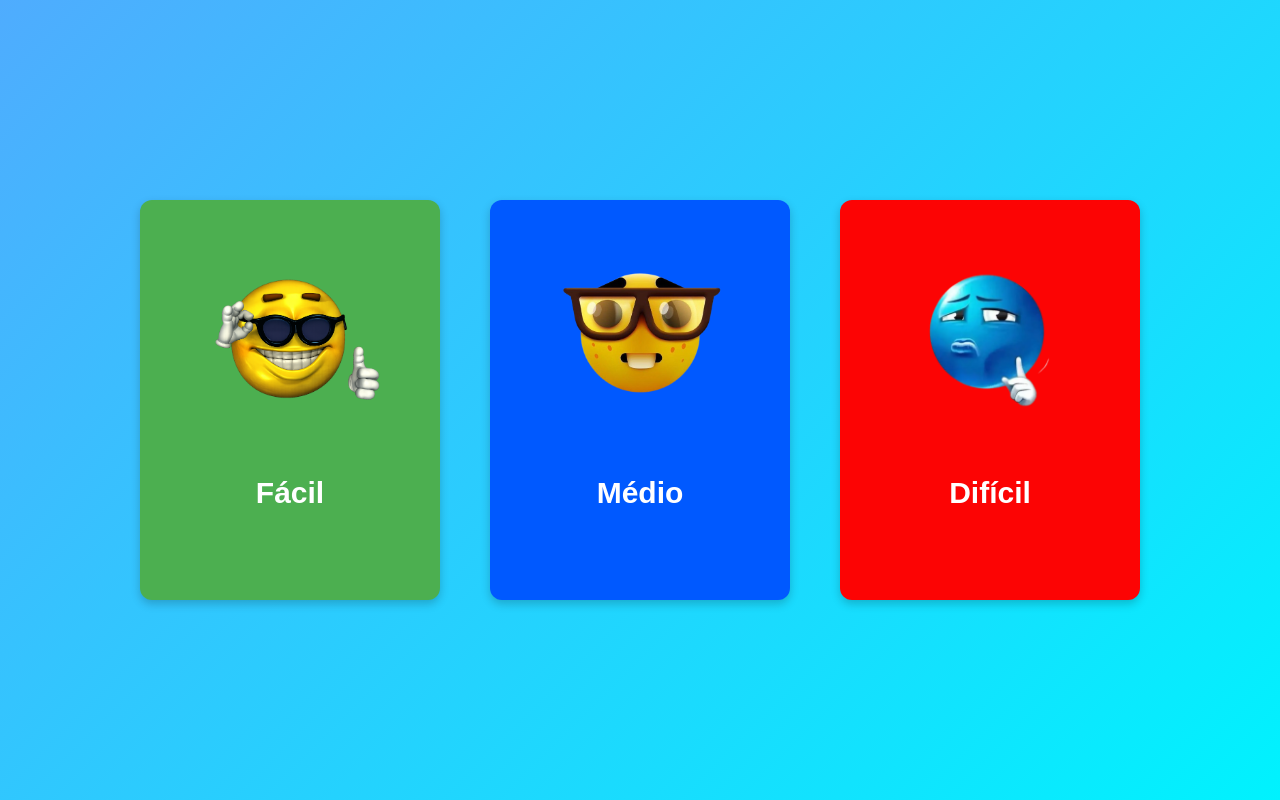
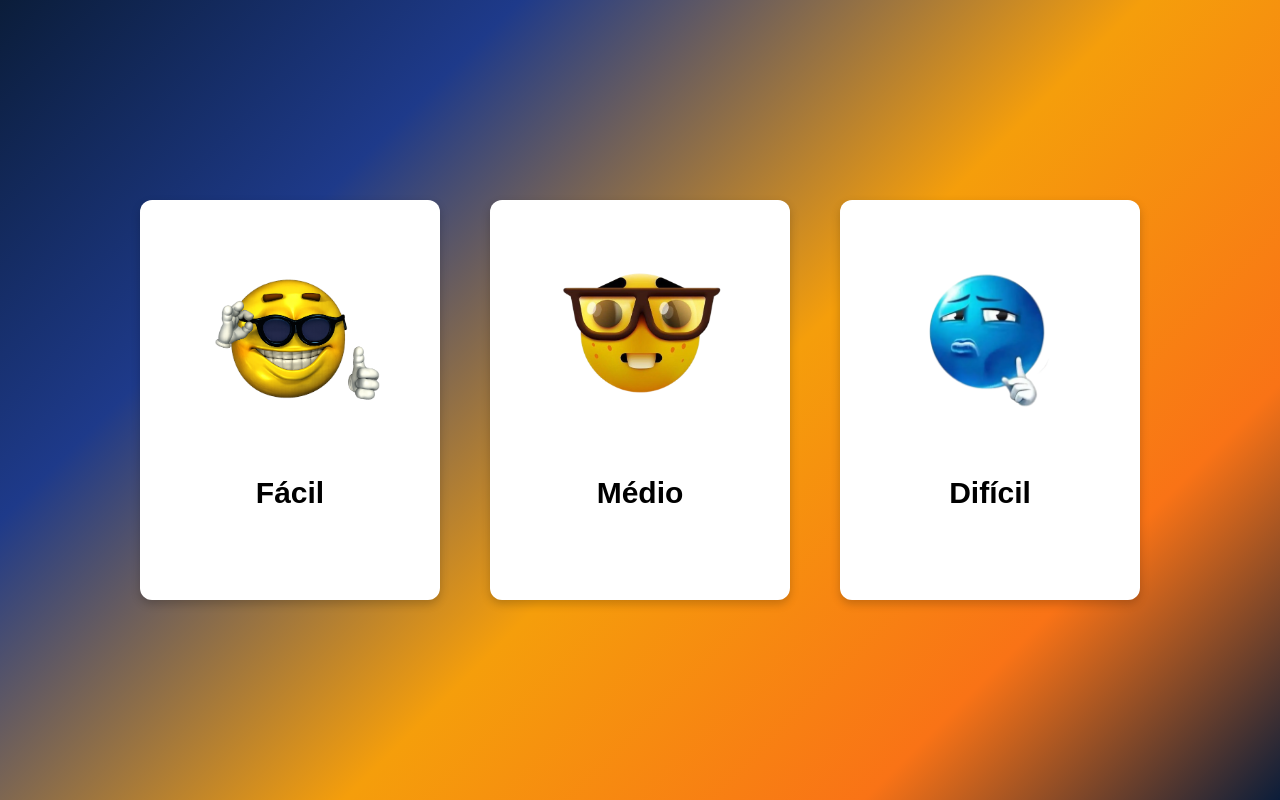
Before and after one commit to Augusto2025/Desafio-Game-Semana-S, a Django app: page /dificuldade/ in a window 1280 px wide. Run offline with Django 5.2, Linux system fonts and the light colour scheme.

Commit message:
"ajuste dificuldade"

```diff
--- a/quiz/static/dificuldade.css
+++ b/quiz/static/dificuldade.css
@@ -6,6 +6,17 @@ body {
   align-items: center;
   height: 100vh;
   margin: 0;
+    margin: 0;
+    height: 100vh;
+    background: linear-gradient(
+        135deg,
+        #0b1d3a 0%,
+        #1e3a8a 25%,
+        #f59e0b 55%,
+        #f97316 80%,
+        #0b1d3a 100%
+    );
+    background-attachment: fixed;
 }
 
 .container {
@@ -48,12 +59,15 @@ body {
   flex-direction: column;
   align-items: center;
   justify-content: center;
+  overflow: hidden;
 
 }
 
 /* FRENTE */
 .card-front {
   transform: rotateY(0deg);
+  position: relative;
+  overflow: hidden;
 }
 
 .card-front img {
@@ -65,9 +79,9 @@ body {
 }
 
 /* CORES */
-.facil { background-color: #4CAF50; }
-.medio { background-color: #0059ff; }
-.dificil { background-color: #fc0404; }
+.facil { background-color: #ffff; }
+.medio { background-color: #ffff; }
+.dificil { background-color: #ffff; }
 
 /* VERSO */
 .card-back {
@@ -99,6 +113,151 @@ body {
 /* TÍTULO */
 h2 {
   margin-top: 50px;
-  color: white;
+  color: rgb(0, 0, 0);
   font-size: 30px;
 }
+
+.card:hover .card-front::before {
+    left: 0;
+}
+
+
+
+.card-front::after {
+    content: "";
+    position: absolute;
+    bottom: 0;
+    left: 0;
+    width: 100%;
+    height: 0%; /* começa zerado */
+    transition: height 0.4s ease;
+}
+
+.card:hover .card-front::after {
+    height: 15%; /* sobe até o topo */
+}
+
+.facil::after {
+    background: #4CAF50; /* azul */
+}
+
+.medio::after {
+    background: #0059ff;  /* amarelo */
+}
+
+.dificil::after {
+    background: #fc0404; /* laranja */
+}
+
+/* Fácil - azul */
+.card:hover .facil {
+    box-shadow: 0 0 50px #4CAF50;
+}
+
+/* Médio - amarelo */
+.card:hover .medio {
+    box-shadow: 0 0 50px #0059ff;
+}
+
+/* Difícil - vermelho/laranja */
+.card:hover .dificil {
+    box-shadow: 0 0 50px #fc0404;
+}
+
+/* FUNDO ESCURO */
+.modal {
+  display: none;
+  position: fixed;
+  top: 0;
+  left: 0;
+  width: 100%;
+  height: 100%;
+  background: rgba(0,0,0,0.7);
+
+  justify-content: center;
+  align-items: center;
+
+  z-index: 999;
+}
+
+/* CAIXA DO MODAL */
+.modal-content {
+  background: white;
+  padding: 30px;
+  border-radius: 12px;
+  text-align: center;
+  width: 350px;
+  box-shadow: 0 0 30px rgba(0, 123, 255, 0.5);
+  animation: aparecer 0.3s ease;
+}
+
+/* BOTÕES */
+.modal-buttons {
+  margin-top: 20px;
+}
+
+.modal-buttons button {
+  margin: 0 10px;
+  padding: 10px 20px;
+  border: none;
+  border-radius: 8px;
+  cursor: pointer;
+}
+
+/* ANIMAÇÃO */
+@keyframes aparecer {
+  from {
+    transform: scale(0.8);
+    opacity: 0;
+  }
+  to {
+    transform: scale(1);
+    opacity: 1;
+  }
+}
+
+.modal-buttons button {
+  margin: 0 10px;
+  padding: 10px 20px;
+  border: none;
+  border-radius: 8px;
+  cursor: pointer;
+  font-weight: bold;
+  transition: all 0.3s ease;
+
+}
+
+/* BOTÃO SIM */
+.modal-buttons button:last-child {
+  background: #22c55e;
+  color: white;
+}
+
+/* HOVER SIM */
+.modal-buttons button:last-child:hover {
+  background: #16a34a;
+  transform: scale(1.1);
+}
+
+/* BOTÃO NÃO */
+.modal-buttons button:first-child {
+  background: #ef4444;
+  color: white;
+}
+
+/* HOVER NÃO */
+.modal-buttons button:first-child:hover {
+  background: #dc2626;
+  transform: scale(1.1);
+}
+
+.modal-content h2 {
+  position: relative;
+  top: -30px;
+  color: #0056b3;
+}
+
+.modal-content p {
+  position: relative;
+  top: -20px;
+}
--- a/quiz/templates/dificuldade.html
+++ b/quiz/templates/dificuldade.html
@@ -1,6 +1,7 @@
 {% load static %}
 
 <!DOCTYPE html>
+
 <html lang="pt-br">
 <head>
   <meta charset="UTF-8">
@@ -12,6 +13,7 @@
 <div class="container">
 
   <!-- Fácil -->
+
   <div class="card" onclick="jogar('facil')">
     <div class="card-front facil">
       <img src="{% static 'img/content.webp' %}">
@@ -20,6 +22,7 @@
   </div>
 
   <!-- Médio -->
+
   <div class="card" onclick="jogar('medio')">
     <div class="card-front medio">
       <img src="{% static 'img/facil.png' %}">
@@ -28,6 +31,7 @@
   </div>
 
   <!-- Difícil -->
+
   <div class="card" onclick="jogar('dificil')">
     <div class="card-front dificil">
       <img src="{% static 'img/dificil.webp' %}">
@@ -37,9 +41,41 @@
 
 </div>
 
+<!-- MODAL -->
+
+<div id="modal" class="modal">
+  <div class="modal-content">
+    <h2 class="jogo-inicia">Jogo iniciando...</h2>
+    <p>Você terá <strong>3 minutos</strong> para descobrir o código do cofre.</p>
+    <p><strong>Você está preparado?</strong></p>
+
+
+<div class="modal-buttons">
+  <button type="button" onclick="cancelar()">Não</button>
+  <button onclick="confirmar()">Sim</button>
+</div>
+
+
+  </div>
+</div>
+
 <script>
+  let nivelSelecionado = null;
+
   function jogar(nivel) {
-    window.location.href = "{% url 'desafio' %}?nivel=" + nivel;
+    nivelSelecionado = nivel;
+
+    document.getElementById("modal").style.display = "flex";
+  }
+
+  function confirmar() {
+    localStorage.setItem('dificuldade', nivelSelecionado);
+
+    window.location.href = "{% url 'desafio' %}?nivel=" + nivelSelecionado;
+  }
+
+  function cancelar() {
+    document.getElementById("modal").style.display = "none";
   }
 </script>
 
```
